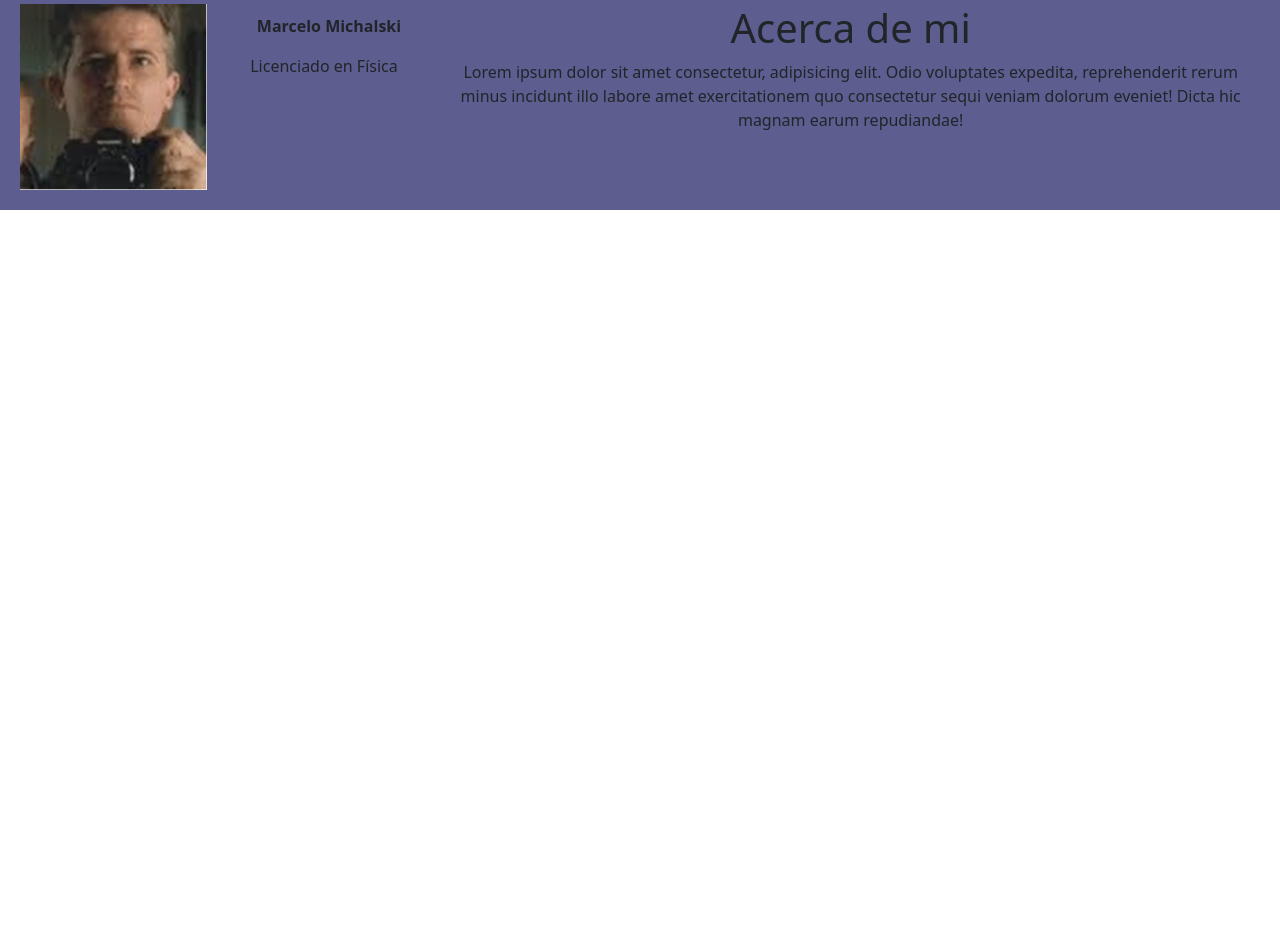
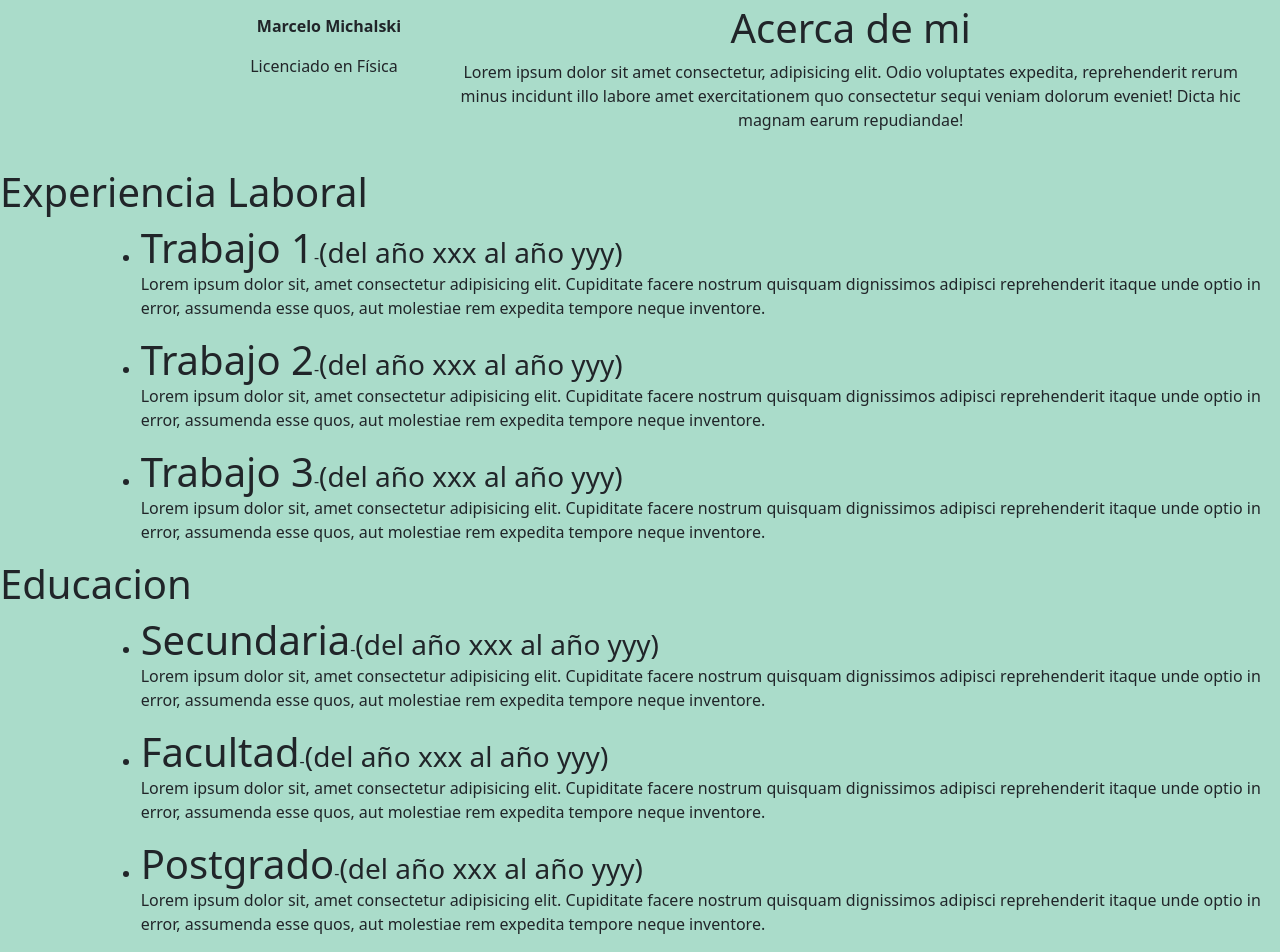
Before and after one commit to motesage/Micha_ProyectoFinal, an Angular app in the folder Portfolio_MGM/: page / in a window 1280 px wide. Shown: the part 408-1360 px from the top of the page. Before the commit the page ends 800 px from the top, so only its background shows below. Built offline with nearby package versions, Linux system fonts and the light colour scheme.

Commit message:
ajustando responsividsd en mi foto

```diff
--- a/Portfolio_MGM/src/app/app.component.html
+++ b/Portfolio_MGM/src/app/app.component.html
@@ -1,2 +1,7 @@
 <app-cabezal></app-cabezal>
 <app-about></app-about>
+<!-- <div class="container">
+    <app-experiencia></app-experiencia>
+</div>  -->
+<app-experiencia></app-experiencia>
+<app-educacion></app-educacion>
--- a/Portfolio_MGM/src/app/app.module.ts
+++ b/Portfolio_MGM/src/app/app.module.ts
@@ -8,6 +8,8 @@ import { Logo1Component } from './componentes/logo1/logo1.component';
 import { Logo2Component } from './componentes/logo2/logo2.component';
 import { BannerComponent } from './componentes/banner/banner.component';
 import { AboutComponent } from './componentes/about/about.component';
+import { ExperienciaComponent } from './componentes/experiencia/experiencia.component';
+import { EducacionComponent } from './componentes/educacion/educacion.component';
 
 @NgModule({
   declarations: [
@@ -16,7 +18,9 @@ import { AboutComponent } from './componentes/about/about.component';
     Logo1Component,
     Logo2Component,
     BannerComponent,
-    AboutComponent
+    AboutComponent,
+    ExperienciaComponent,
+    EducacionComponent
   ],
   imports: [
     BrowserModule,
--- a/Portfolio_MGM/src/app/componentes/about/about.component.css
+++ b/Portfolio_MGM/src/app/componentes/about/about.component.css
@@ -2,8 +2,8 @@
     padding: 20px;
 }
 
-div{
-    background-color:rgb(93, 93, 144) ;
+div {
+    background-color:#aadcca ;
     text-align: center;
 }
 
@@ -13,4 +13,75 @@ div{
     margin-left: 10px;
 }
 
-/* para ajustar la foto usamos media query */
+/* para ajustar la foto usamos media query de bootstrap */
+
+/* Small devices (landscape phones, 576px and up) */
+@media (max-width: 575px) {
+  #mifoto{
+    position: absolute;
+    border-radius: 30%;
+    box-shadow: 3px 3px 3px black;
+    width: 25%;
+    left:3%;
+    top:400px;
+  }
+}
+
+@media (min-width: 576px) {
+  #mifoto{
+    position: absolute;
+    border-radius: 30%;
+    box-shadow: 3px 3px 3px black;
+    width: 15%;
+    left:3%;
+    top:300px;
+  }
+}
+
+/* Medium devices (tablets, 768px and up) */
+@media (min-width: 768px) {
+  #mifoto{
+    position: absolute;
+    border-radius: 30%;
+    box-shadow: 3px 3px 3px black;
+    width: 12%;
+    left:3%;
+    top:30%;
+  }
+}
+
+/* // Large devices (desktops, 992px and up) */
+@media (min-width: 992px) {
+  #mifoto{
+    position: absolute;
+    border-radius: 30%;
+    box-shadow: 3px 3px 3px black;
+    width: 12%;
+    left:3%;
+    top:30%;
+  }
+}
+
+/* // X-Large devices (large desktops, 1200px and up) */
+@media (min-width: 1200px) {
+  #mifoto{
+    position: absolute;
+    border-radius: 30%;
+    box-shadow: 3px 3px 3px black;
+    width: 12%;
+    left:3%;
+    top:30%;
+  }
+}
+
+/* // XX-Large devices (larger desktops, 1400px and up) */
+@media (min-width: 1400px) {
+  #mifoto{
+    position: absolute;
+    border-radius: 30%;
+    box-shadow: 3px 3px 3px black;
+    width: 12%;
+    left:3%;
+    top:30%;
+  }
+}
--- a/Portfolio_MGM/src/app/componentes/cabezal/cabezal.component.css
+++ b/Portfolio_MGM/src/app/componentes/cabezal/cabezal.component.css
@@ -1,8 +1,8 @@
-div{
-  background-color:rgb(93, 93, 144) ;
+div {
+  background-color:#aadcca ;
 }
 
-app-logo2{
+app-logo2 {
  float:right;
  margin-top: 25px;
 }
--- /dev/null
+++ b/Portfolio_MGM/src/app/componentes/educacion/educacion.component.css
@@ -0,0 +1,12 @@
+.row {
+    padding: 20 px;
+  }
+
+  div {
+    background:#aadcca;
+  }
+
+  /* Para que se muestren en la misma linea !!!  */
+  h1,h3 {
+    display: inline;
+  }
--- /dev/null
+++ b/Portfolio_MGM/src/app/componentes/educacion/educacion.component.html
@@ -0,0 +1,39 @@
+<div class="row">
+    <h1>Educacion</h1>
+      <div class="col-lg-1"></div>
+      <div class="col-lg-11">
+        <ul>
+          <li>
+            <h1>Secundaria</h1>-<h3>(del año xxx al año yyy)</h3>
+          </li>
+          <p>
+            Lorem ipsum dolor sit, amet consectetur adipisicing elit. Cupiditate
+            facere nostrum quisquam dignissimos adipisci reprehenderit itaque unde
+            optio in error, assumenda esse quos, aut molestiae rem expedita tempore
+            neque inventore.
+          </p>
+        </ul>
+        <ul>
+          <li>
+            <h1>Facultad</h1>-<h3>(del año xxx al año yyy)</h3>
+          </li>
+          <p>
+            Lorem ipsum dolor sit, amet consectetur adipisicing elit. Cupiditate
+            facere nostrum quisquam dignissimos adipisci reprehenderit itaque unde
+            optio in error, assumenda esse quos, aut molestiae rem expedita tempore
+            neque inventore.
+          </p>
+        </ul>
+        <ul>
+          <li>
+            <h1>Postgrado</h1>-<h3>(del año xxx al año yyy)</h3>
+          </li>
+          <p>
+            Lorem ipsum dolor sit, amet consectetur adipisicing elit. Cupiditate
+            facere nostrum quisquam dignissimos adipisci reprehenderit itaque unde
+            optio in error, assumenda esse quos, aut molestiae rem expedita tempore
+            neque inventore.
+          </p>
+        </ul>
+      </div>
+  </div>
--- /dev/null
+++ b/Portfolio_MGM/src/app/componentes/educacion/educacion.component.ts
@@ -0,0 +1,15 @@
+import { Component, OnInit } from '@angular/core';
+
+@Component({
+  selector: 'app-educacion',
+  templateUrl: './educacion.component.html',
+  styleUrls: ['./educacion.component.css']
+})
+export class EducacionComponent implements OnInit {
+
+  constructor() { }
+
+  ngOnInit(): void {
+  }
+
+}
--- /dev/null
+++ b/Portfolio_MGM/src/app/componentes/experiencia/experiencia.component.css
@@ -0,0 +1,12 @@
+.row {
+  padding: 20 px;
+}
+
+div {
+  background:#aadcca;
+}
+
+/* Para que se muestren en la misma linea !!!  */
+h1,h3 {
+  display: inline;
+}
--- /dev/null
+++ b/Portfolio_MGM/src/app/componentes/experiencia/experiencia.component.html
@@ -0,0 +1,39 @@
+<div class="row">
+  <h1>Experiencia Laboral</h1>
+    <div class="col-lg-1"></div>
+    <div class="col-lg-11">
+      <ul>
+        <li>
+          <h1>Trabajo 1</h1>-<h3>(del año xxx al año yyy)</h3>
+        </li>
+        <p>
+          Lorem ipsum dolor sit, amet consectetur adipisicing elit. Cupiditate
+          facere nostrum quisquam dignissimos adipisci reprehenderit itaque unde
+          optio in error, assumenda esse quos, aut molestiae rem expedita tempore
+          neque inventore.
+        </p>
+      </ul>
+      <ul>
+        <li>
+          <h1>Trabajo 2</h1>-<h3>(del año xxx al año yyy)</h3>
+        </li>
+        <p>
+          Lorem ipsum dolor sit, amet consectetur adipisicing elit. Cupiditate
+          facere nostrum quisquam dignissimos adipisci reprehenderit itaque unde
+          optio in error, assumenda esse quos, aut molestiae rem expedita tempore
+          neque inventore.
+        </p>
+      </ul>
+      <ul>
+        <li>
+          <h1>Trabajo 3</h1>-<h3>(del año xxx al año yyy)</h3>
+        </li>
+        <p>
+          Lorem ipsum dolor sit, amet consectetur adipisicing elit. Cupiditate
+          facere nostrum quisquam dignissimos adipisci reprehenderit itaque unde
+          optio in error, assumenda esse quos, aut molestiae rem expedita tempore
+          neque inventore.
+        </p>
+      </ul>
+    </div>
+</div>
--- /dev/null
+++ b/Portfolio_MGM/src/app/componentes/experiencia/experiencia.component.ts
@@ -0,0 +1,15 @@
+import { Component, OnInit } from '@angular/core';
+
+@Component({
+  selector: 'app-experiencia',
+  templateUrl: './experiencia.component.html',
+  styleUrls: ['./experiencia.component.css']
+})
+export class ExperienciaComponent implements OnInit {
+
+  constructor() { }
+
+  ngOnInit(): void {
+  }
+
+}
```
